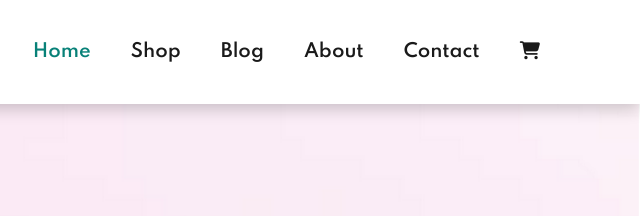
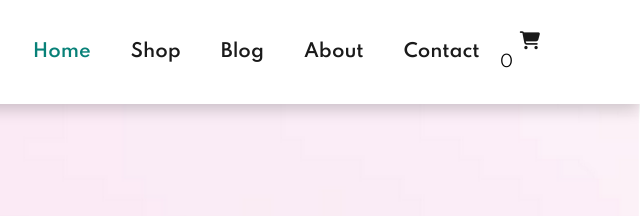
Before and after one commit to devprojects-mv/cproject, a plain HTML site: page index.html in a window 1280 px wide. Shown: the top 216 px of the page, 640-1280 px from the left. Drawn offline with Linux system fonts and the light colour scheme.

Commit message:
Update index.html

```diff
--- a/index.html
+++ b/index.html
@@ -29,7 +29,11 @@
                        <li><a href="blog.html">Blog</a></li>
                        <li><a href="about.html">About</a></li>
                        <li><a href="contact.html">Contact</a></li>
-                       <li><a href="cart.html"><i class="fa-solid fa-cart-shopping"></i></a></li>
+                       <div class="shoppingCart">
+                          <li><a href="cart.html"><i class="fa-solid fa-cart-shopping"></i></a></li>
+                          <span class= "quantity">0</span>
+                       </div>
+
                  </ul>
             </div>
          </section>
```
